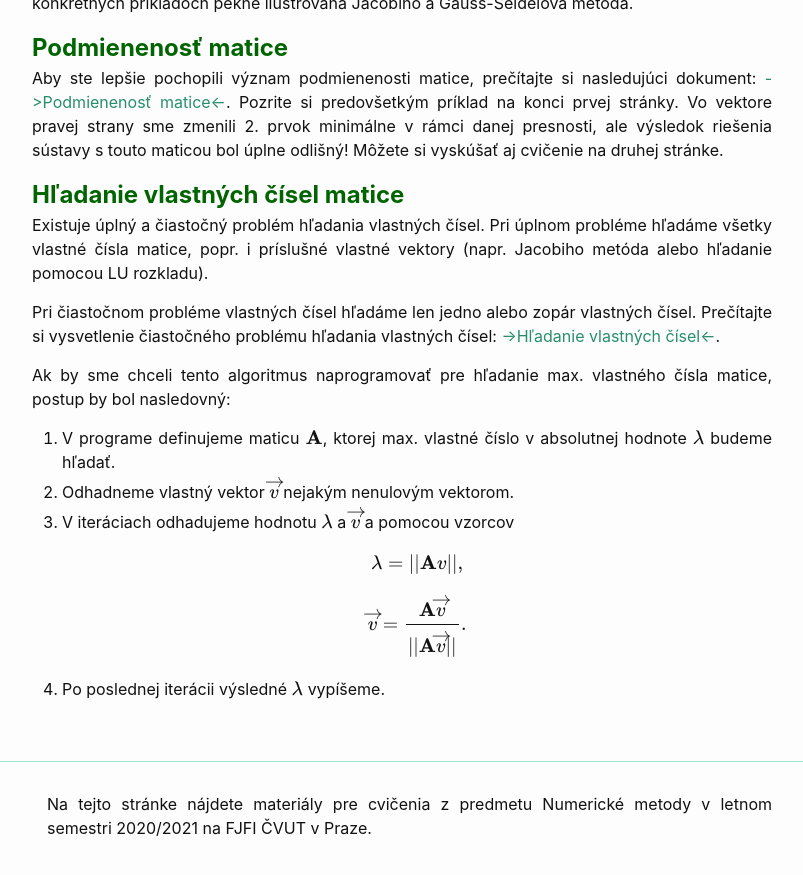
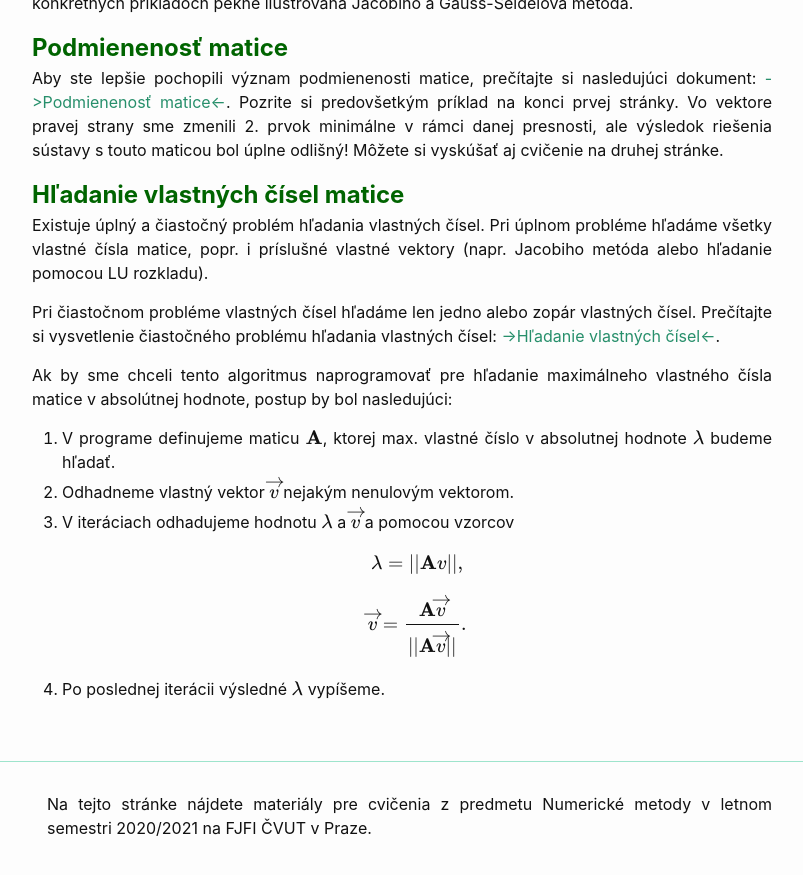
Before and after one commit to maslarova/maslarova.github.io, a Jekyll site: the page built from _posts/2021-03-11-cvicenie4.md, in a window 1280 px wide and 900 px high, scrolled down 1155 px. Shown: the top 875 px of the window, without its empty margins (238-1041 px from the left). Built offline with Jekyll 4.4.1, drawn with Linux system fonts in a browser that asks for light colours.

Commit message:
2021-03-11-cvicenie4.md

```diff
--- a/_posts/2021-03-11-cvicenie4.md
+++ b/_posts/2021-03-11-cvicenie4.md
@@ -49,7 +49,7 @@ Pri čiastočnom probléme vlastných čísel hľadáme len jedno alebo zopár v
 Prečítajte si vysvetlenie čiastočného problému hľadania vlastných čísel: [->Hľadanie vlastných čísel<-](http://kfe.fjfi.cvut.cz/~matysma4/nme/cv04/hledanivlastcisel.pdf).<br />
 
 
-Ak by sme chceli tento algoritmus naprogramovať pre hľadanie max. vlastného čísla matice, postup by bol nasledovný:
+Ak by sme chceli tento algoritmus naprogramovať pre hľadanie maximálneho vlastného čísla matice v absolútnej hodnote, postup by bol nasledujúci:
 1. V programe definujeme maticu $\mathbf{A}$, ktorej max. vlastné číslo v absolutnej hodnote $\lambda$ budeme hľadať.
 2. Odhadneme vlastný vektor $\overrightarrow{v}$ nejakým nenulovým vektorom.
 3. V iteráciach odhadujeme hodnotu $\lambda$ a $\overrightarrow{v}$ a pomocou vzorcov
```
